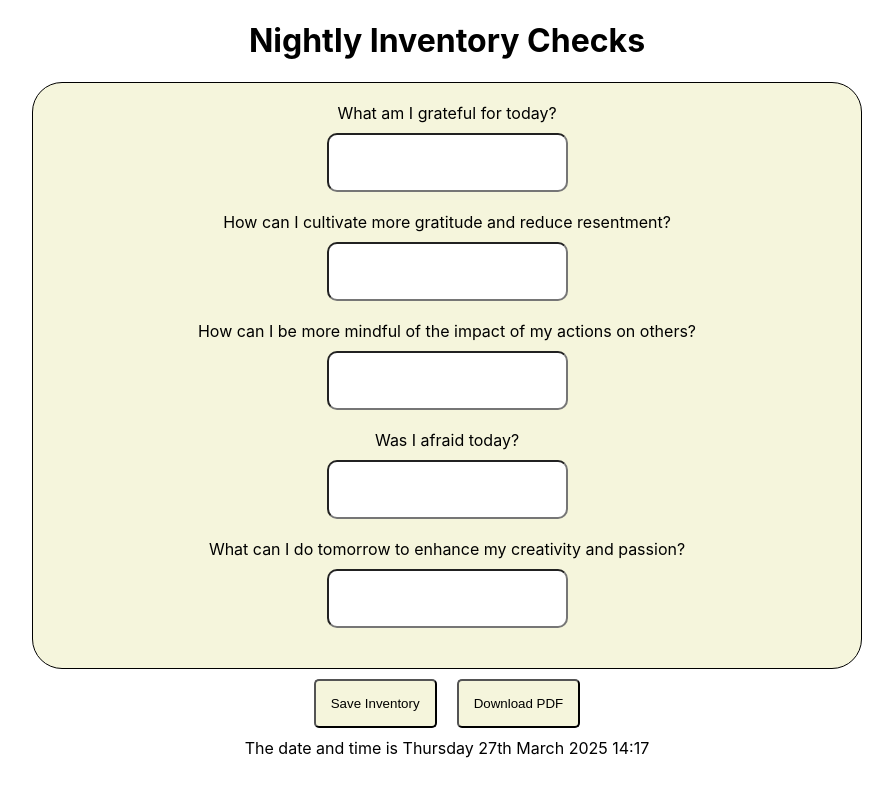
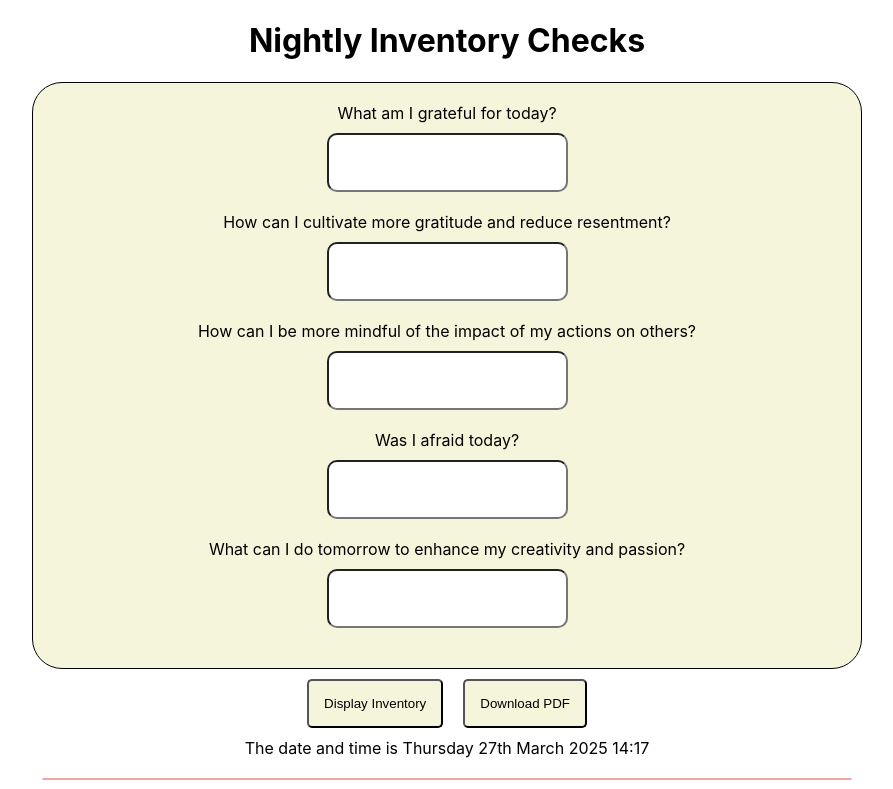
Before and after one commit to Sarahwcode/Nighlty-Inventory-Checks, a React (Create React App) app: page / in a window 1280 px wide. Shown: the top 789 px of the page, without its empty margins (193-1086 px from the left). Built offline with nearby package versions, Linux system fonts and the light colour scheme.

Commit message:
more changes to the display input

```diff
--- a/src/displayinput.css
+++ b/src/displayinput.css
@@ -1,5 +1,7 @@
 ul {
 list-style: none;
+display: block;
+margin: 0 auto;
 }
 .buttons {
     margin: 10px;
@@ -7,3 +9,13 @@ list-style: none;
     border-radius: 5px;
     background-color: beige;
 }
+.displayInventory {
+    border: 1px solid rgb(237, 165, 165);
+    width: 60%;
+    display: block;
+    margin: 0px auto;
+    margin-bottom: 10px;
+    border-radius: 30px;
+    background-color: beige;
+    height: 100%;
+}
--- a/src/displayinput.js
+++ b/src/displayinput.js
@@ -55,10 +55,10 @@ const generatePDF = () => {
 <div className="sectionTwo">
 
 
-          <button onClick={handleSaveedInventory} className="buttons">Save Inventory</button>
+          <button onClick={handleSaveedInventory} className="buttons">Display Inventory</button>
           <button onClick={generatePDF} className="buttons">Download PDF</button>
           <DateStamp/>
-          <ul>
+          <ul className="displayInventory">
             {dailyInventory.map((inventory, index) => (
                 <li key={index}>
  <p>
```
